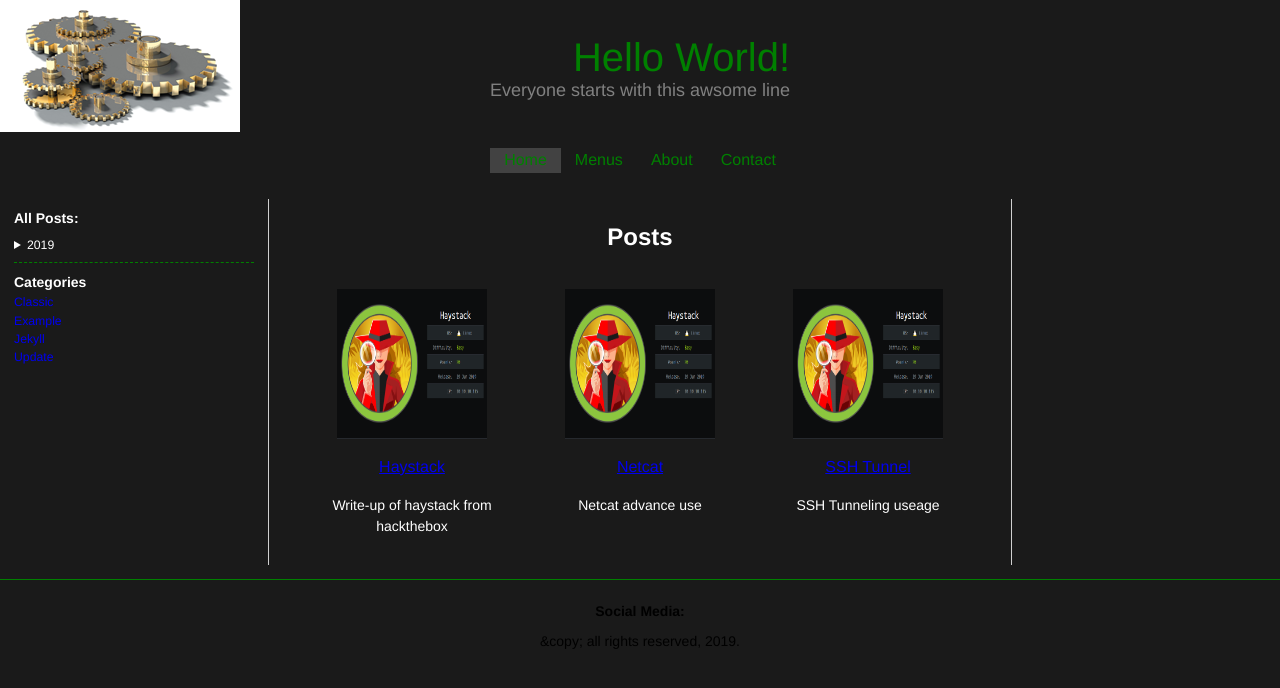
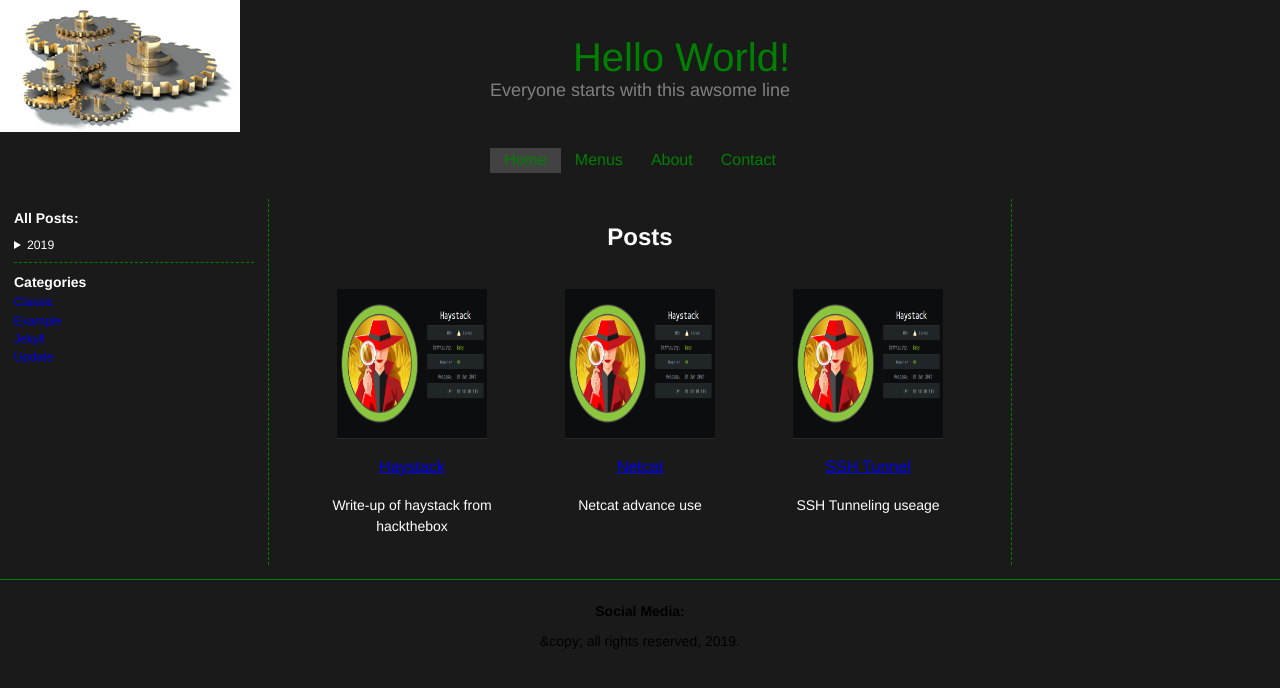
Before and after one commit to ald3rs0n/ald3rs0n.github.io, a Jekyll site: the page built from index.md, in a window 1280 px wide. Shown: the top 688 px of the page. Built offline with Jekyll 4.4.1, drawn with Linux system fonts in a browser that asks for light colours; our own code applies the rules of GitHub Pages for plain Markdown files.

Commit message:
commit#16

```diff
--- a/_sass/classic-jekyll-theme.scss
+++ b/_sass/classic-jekyll-theme.scss
@@ -829,8 +829,8 @@ $tertiary-column-background-widest:		none;
 // Color for the separator between the columns
 // CSS property: border-right (but only the color part)
 //
-$column-separator-color-medium:			lighten($grey-color, 30%);
-$column-separator-color-widest:			lighten($grey-color, 30%);
+$column-separator-color-medium:			$theme-color;
+$column-separator-color-widest:			$theme-color;
 
 // Enable/disable display of the column separator
 //
--- a/_sass/classic/_columns.scss
+++ b/_sass/classic/_columns.scss
@@ -115,7 +115,7 @@ main {
 	margin-left: 0;
 	margin-bottom: $column-separator-bottom-spacing;
 	margin-right: 0;
-	@include medium-layout { border-right: 1px solid $column-separator-color-medium; }
-	@include widest-layout { border-right: 1px solid $column-separator-color-widest; }
+	@include medium-layout { border-right: 1px dashed $column-separator-color-medium; }
+	@include widest-layout { border-right: 1px dashed $column-separator-color-widest; }
 	@if $column-separator-display { display: block; } @else { display: none; }
 }
--- a/_sass/classic/_custom.scss
+++ b/_sass/classic/_custom.scss
@@ -18,9 +18,7 @@
 	text-align: center;
 	font-weight: bold;
 }
-.text-left {
-	margin-left: 20%
-}
+
 // A floating text box on the right hand side.
 .text-boxed-float-right {
 	float: right;
@@ -132,7 +130,7 @@
 // ===============================================================
 
 .highlighter-rouge {
-	background: #eee;
+	background: #424242;
 }
 
 .highlight {
--- a/_sass/classic/_post.scss
+++ b/_sass/classic/_post.scss
@@ -9,9 +9,5 @@
 	text-align: center;
 }
 .post-content {
-	margin-left: 20%;
+	margin-left: 12%;
 }
-
-.post-content{
-	margin-left: 20%;
-  }
```
